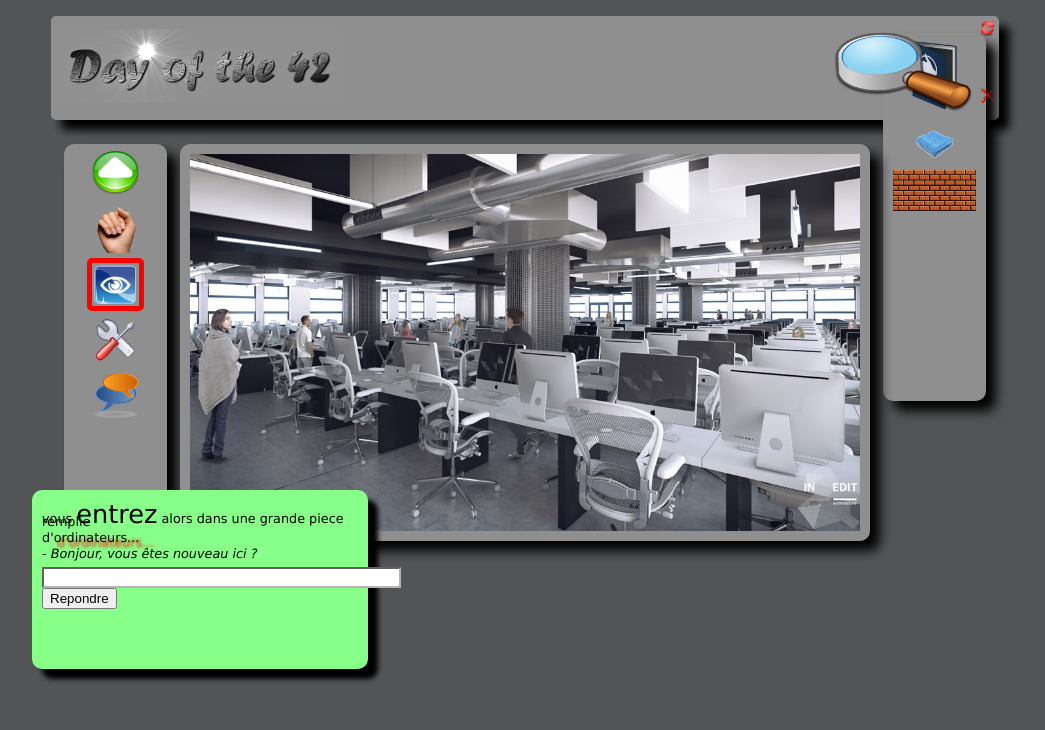
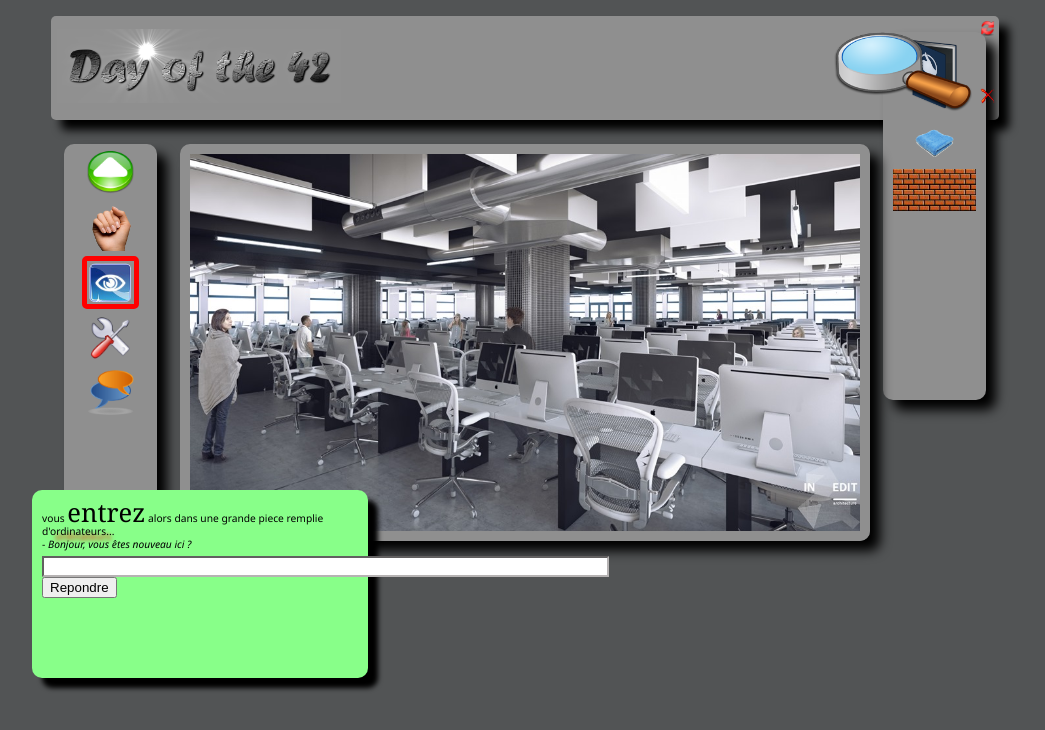
Before and after one commit to omaralsakka/php-piscine, a PHP site: page /doft.html in a window 1280 px wide. Shown: the top 730 px of the page, without its empty margins (115-1160 px from the left). Run offline with PHP 8.4, Linux system fonts and the light colour scheme.

Commit message:
fixed lower box font, some sizing for left and right bar

```diff
--- a/day-0/ex02/doft.css
+++ b/day-0/ex02/doft.css
@@ -43,13 +43,15 @@ html {
 }
 
 .leftbar {
-	width: 8.2%;
+	width: 7.3vw;
+	/* width: 8.2%; */
 	height: 46vh;
 	float: left;
-	margin: 2%;
+	margin: 3vh -100% 0 13.5%;
+	/* margin: 2%;
 	margin-right: -100%;
 	margin-left: 13.5%;
-	margin-top: 3vh;
+	margin-top: 3vh; */
 	background: #8f8f8f;
 	border-radius: 10px;
 	box-shadow: 10px 10px 12px black;
@@ -58,8 +60,8 @@ html {
 .l_img
 {
 	display: block;
-	max-width: 45%;
-	max-height: 45%;
+	max-width: 50%;
+	max-height: 50%;
 	margin: auto;
 	padding: 5%;
 	text-align: center;
@@ -86,10 +88,7 @@ html {
 	width: 8.2%;
 	height: 46vh;
 	float: right;
-	margin: 2%;
-	margin-left: -100%;
-	margin-right: 13.5%;
-	margin-top: -63.5vh;
+	margin: -63.6vh 13.5% 0 -100%;
 	background: #8f8f8f;
 	border-radius: 10px;
 	box-shadow: 10px 10px 12px black;
@@ -154,12 +153,12 @@ html {
 	max-width: 25%;
 	max-height: 100%;
 	padding: 10px;
-	padding-bottom: 60px;
+	padding-bottom: 80px;
 	line-height: 3px;
 	box-shadow: 10px 10px 5px black;
 	margin: -4% 0 0 11%;
 }
-#lowerbox > p {
-	font-size: 1vw;
-	font-family: 'Lucida Sans Regular';
+#lowerbox > p, #p {
+	font-size: 0.8vw;
+	font-family: 'Segoe UI', Tahoma, Geneva, Verdana, sans-serif;
 }
--- a/day-0/ex02/doft.html
+++ b/day-0/ex02/doft.html
@@ -68,11 +68,11 @@
 		</div>
 	</div>
 	<div id="lowerbox">
-		<p>vous <span style="font-size: 2vw;">entrez</span> alors dans une grande piece remplie</p>
-		<p style="text-shadow: 15px 5px 3px red;">d'ordinateurs...</p>
+		<p>vous <span style="font-size: 2vw; font-family: Georgia, 'Times New Roman', Times, serif;">entrez</span> alors dans une grande piece remplie</p>
+		<p>d'<span id="p" style="text-shadow: 5px 5px 4px red;">ordinateurs</span>...</p>
 		<p>- <i>Bonjour, vous êtes nouveau ici ?</i></p>
 		<form class="formpart" action="#">
-			<input type="text" size="42"
+			<input type="text" size="68"
 			style="padding: 1px; margin-right: 5px; border: 2px inset rgb(182, 179, 179);">
 			<input id="submit" type="submit" value="Repondre">
 		</form>
```
